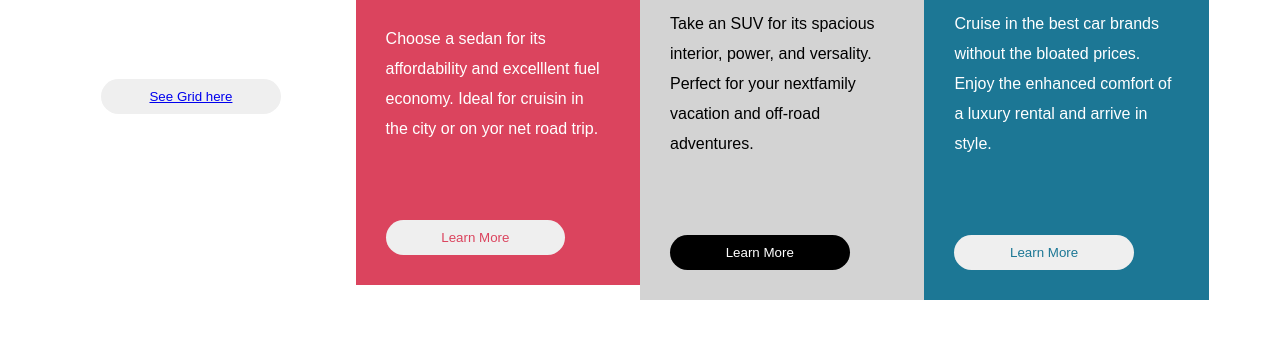
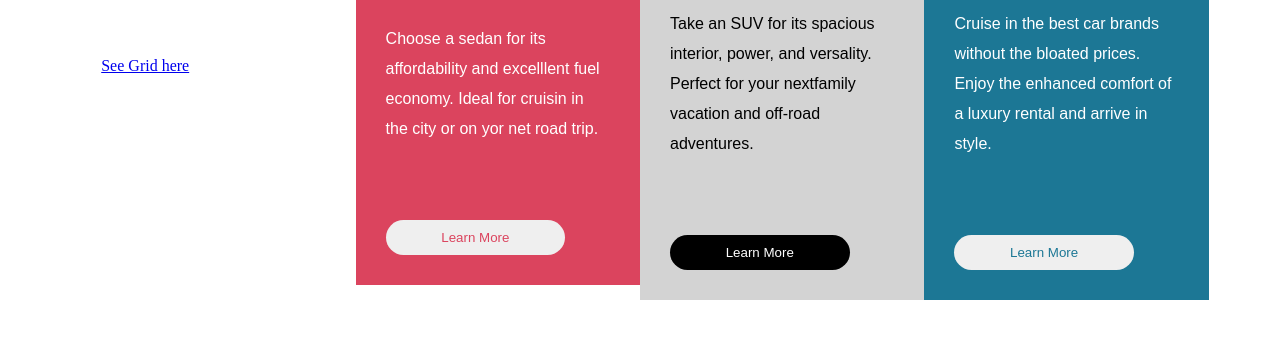
Before and after one commit to Cheesahlem/Zuri-column, a plain HTML site: page index.html in a window 1280 px wide. Shown: the part 342-680 px from the top of the page. Drawn offline with Linux system fonts and the light colour scheme.

Commit message:
Update index.html

```diff
--- a/index.html
+++ b/index.html
@@ -10,7 +10,7 @@
 
 	<main class="content">
 <div>
-<button> <a href="grid.html">See Grid here</a> </button>
+<a href="grid.html">See Grid here</a>
 </div>
 		<div class="left">
 			<img src="icon-sedans.svg">
```
